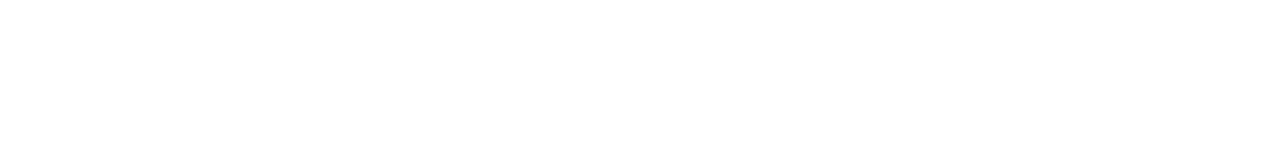
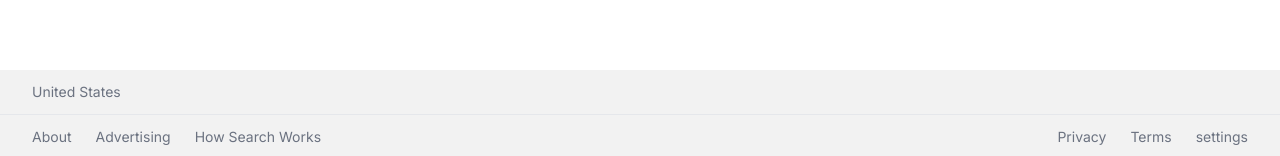
Before and after one commit to StinkyJeans/google-clone, a Next.js app: page / in a window 1280 px wide. Shown: the part 641-797 px from the top of the page. Built offline with nearby package versions, Linux system fonts and the light colour scheme; no server answers.

Commit message:
added footer component and countrylookup

```diff
--- /dev/null
+++ b/src/app/components/CountryLookup.js
@@ -0,0 +1,16 @@
+"use client";
+import { useEffect, useState } from 'react'
+
+export default function CountryLookup() {
+    const [country, setCountry] = useState ("United States")
+    useEffect(() => {
+        fetch(`https://extreme-ip-lookup.com/json/?key=${process.env.NEXT_PUBLIC_IP_API_KEY}`)
+        .then((res) => res.json())
+        .then((data) => setCountry(data.country));
+    }, []);
+  return (
+    <div>
+        {country}
+    </div>
+  )
+}
--- /dev/null
+++ b/src/app/components/Footer.js
@@ -0,0 +1,37 @@
+import React from 'react'
+import CountryLookup from './CountryLookup'
+
+export default function Footer() {
+  return (
+    <footer className='absolute bottom-0 text-sm text-gray-500 bg-[#f2f2f2] w-full'>
+        <div className='border-b px-8 py-3'>
+            <CountryLookup />
+        </div>
+        <div className='flex flex-col sm:flex-row justify-between items-center px-8 py-3 space-y-7 sm:space-y-0'>
+            <ul className='flex items-center space-x-6'>
+                <li className='link'>
+                    About
+                </li>
+                <li className='link'>
+                    Advertising
+                </li>
+                <li className='link'>
+                    How Search Works
+                </li>
+            </ul>
+
+            <ul className='flex items-center space-x-6'>
+                <li className='link'>
+                    Privacy
+                </li>
+                <li className='link'>
+                    Terms
+                </li>
+                <li className='link'>
+                    settings
+                </li>
+            </ul>
+        </div>
+    </footer>
+  )
+}
--- a/src/app/globals.css
+++ b/src/app/globals.css
@@ -8,5 +8,7 @@
         @apply bg-[#f8f9fa]
         rounded-md text-sm text-gray-800 hover:ring-1 hover:ring-gray-200 focus:outline-none active:ring-gray-300 hover:shadow-md w-36 h-10 transition-shadow;
     }
-
+    .link{
+        @apply hover:underline cursor-pointer;
+    }
 }
--- a/src/app/layout.js
+++ b/src/app/layout.js
@@ -1,5 +1,6 @@
 import { Inter } from 'next/font/google'
 import './globals.css'
+import Footer from './components/Footer'
 
 const inter = Inter({ subsets: ['latin'] })
 
@@ -12,7 +13,14 @@
   return (
     <html lang="en">
       <link rel="icon" href="/favicon.svg"/>
-      <body className={inter.className}>{children}</body>
+      <body className={inter.className}>
+        {children}
+
+        {/*Footer*/}
+
+        <Footer/>
+
+        </body>
     </html>
   )
 }
```
